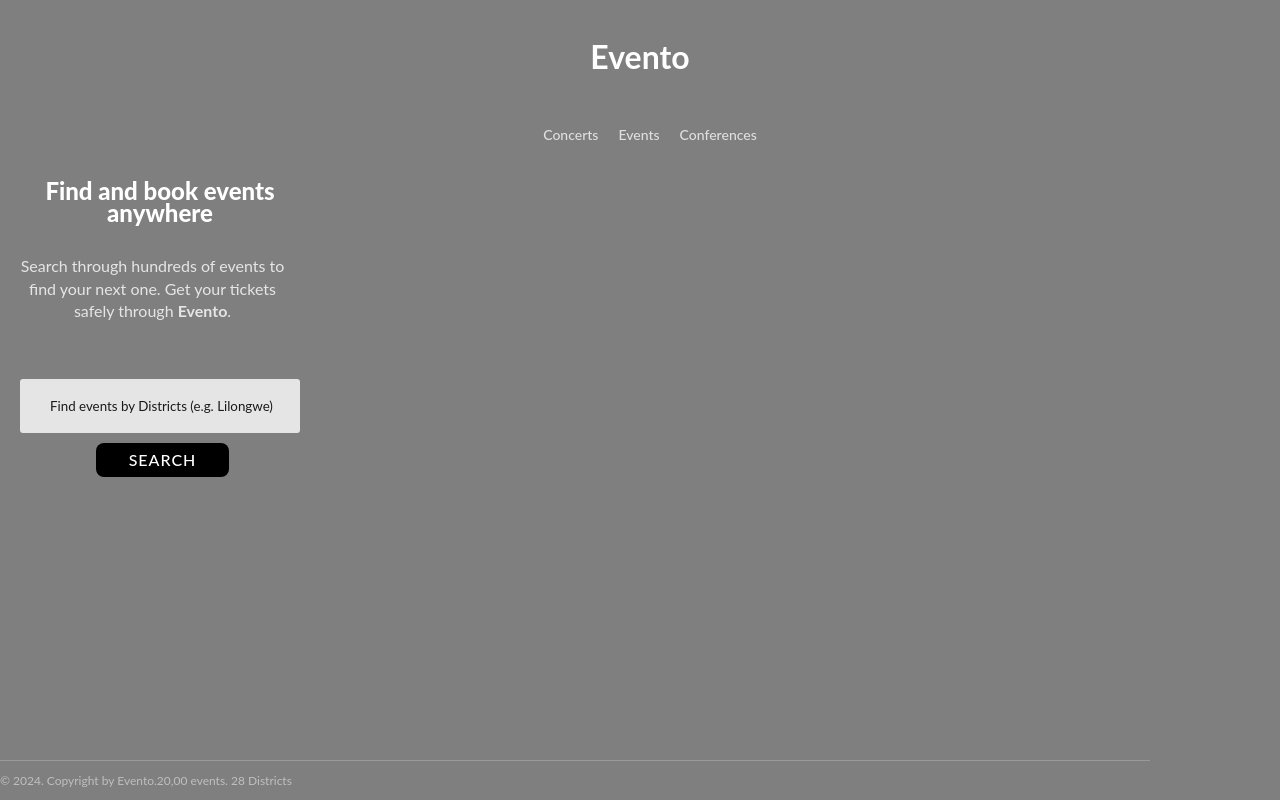
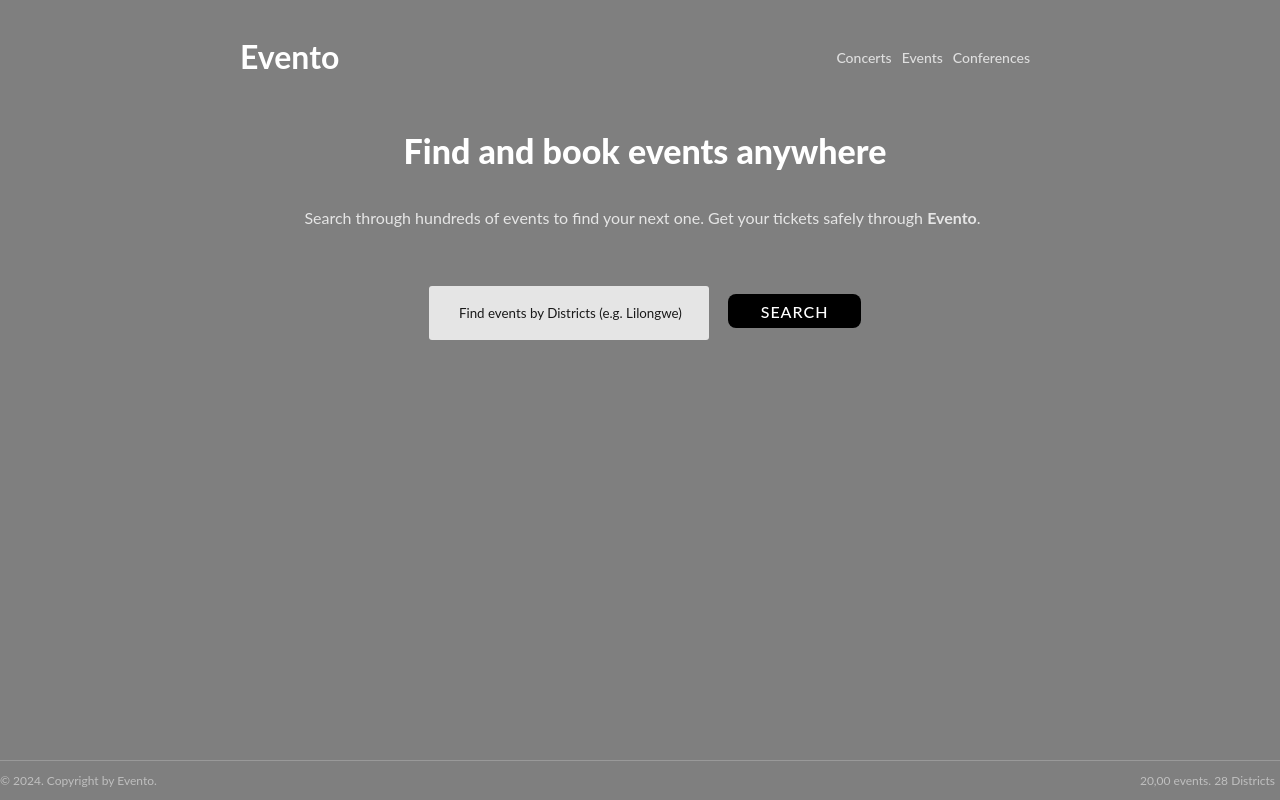
Before and after one commit to Mwakanemela/Evento-Landing-Page-Site, a plain HTML site: page index.html in a window 1280 px wide. Drawn offline with Linux system fonts and the light colour scheme.

Commit message:
Designs neva end but atleast I can say its responsive

```diff
--- a/style2.css
+++ b/style2.css
@@ -14,11 +14,24 @@ body {
     box-sizing: border-box;
 }
 
+@keyframes fade-in {
+    0% {
+        opacity: 0;
+        transform: translateY(50px);
+    }
+
+    100% {
+        opacity: 1;
+        transform: translate(0);
+    }
+}
+
 .header {
     display: flex;
     align-items: center;
     padding: 5px;
     flex-direction: column;
+    /* width: 800px; */
 }
 
 .logo {
@@ -53,7 +66,7 @@ body {
     flex-direction: column;
     justify-content: center;
     align-items: center;
-    width: 320px;
+    min-width: 320px;
     text-align: center;
 
 }
@@ -129,8 +142,9 @@ body {
 .footer {
     display: flex;
     align-items: center;
+    justify-content: space-between;
     /* flex-direction: column; */
-    width: 1150px;
+    /* width: 1150px; */
     margin-top: auto;
     font-size: 12px;
     border-top: 1px solid rgba(255, 255, 255, 0.2);
@@ -146,4 +160,82 @@ body {
 
 @media (min-width: 350px){
 
+    .main {
+        min-width: 350px;
+    }
+
+    .copyright {
+
+        margin-right: 10px;
+    }
 }
+
+@media (min-width: 400px) {
+    .link {
+        margin-right: 40px;
+    }
+
+    .text {
+        padding-left: 30px;
+    }
+
+    .copyright {
+
+        margin-right: 20px;
+    }
+}
+
+@media (min-width: 450px) {
+    .header {
+        flex-direction: row;
+        margin-left: auto;
+        margin-right: auto;
+        animation: fade-in 0.5s;
+    }
+
+    .link {
+        margin-right: 10px;
+    }
+
+    .heading {
+        font-size: 34px;
+        font-weight: 800;
+        margin-bottom: 25px;
+        margin-right: auto;
+        margin-left: auto;
+        line-height: 0.9;
+    }
+
+    .copyright {
+
+        margin-right: 40px;
+    }
+}
+
+@media (min-width: 500px) {
+    /* .footer {
+        width: 500px;
+        justify-content: space-between;
+    } */
+}
+
+@media (min-width: 600px) {
+    .footer {
+        justify-content: space-between;
+
+    }
+
+    .header {
+        justify-content: space-between;
+        min-width: 800px;
+    }
+}
+
+
+@media (min-width: 800px) {
+
+    .header {
+        justify-content: space-between;
+        min-width: 800px;
+    }
+}
```
